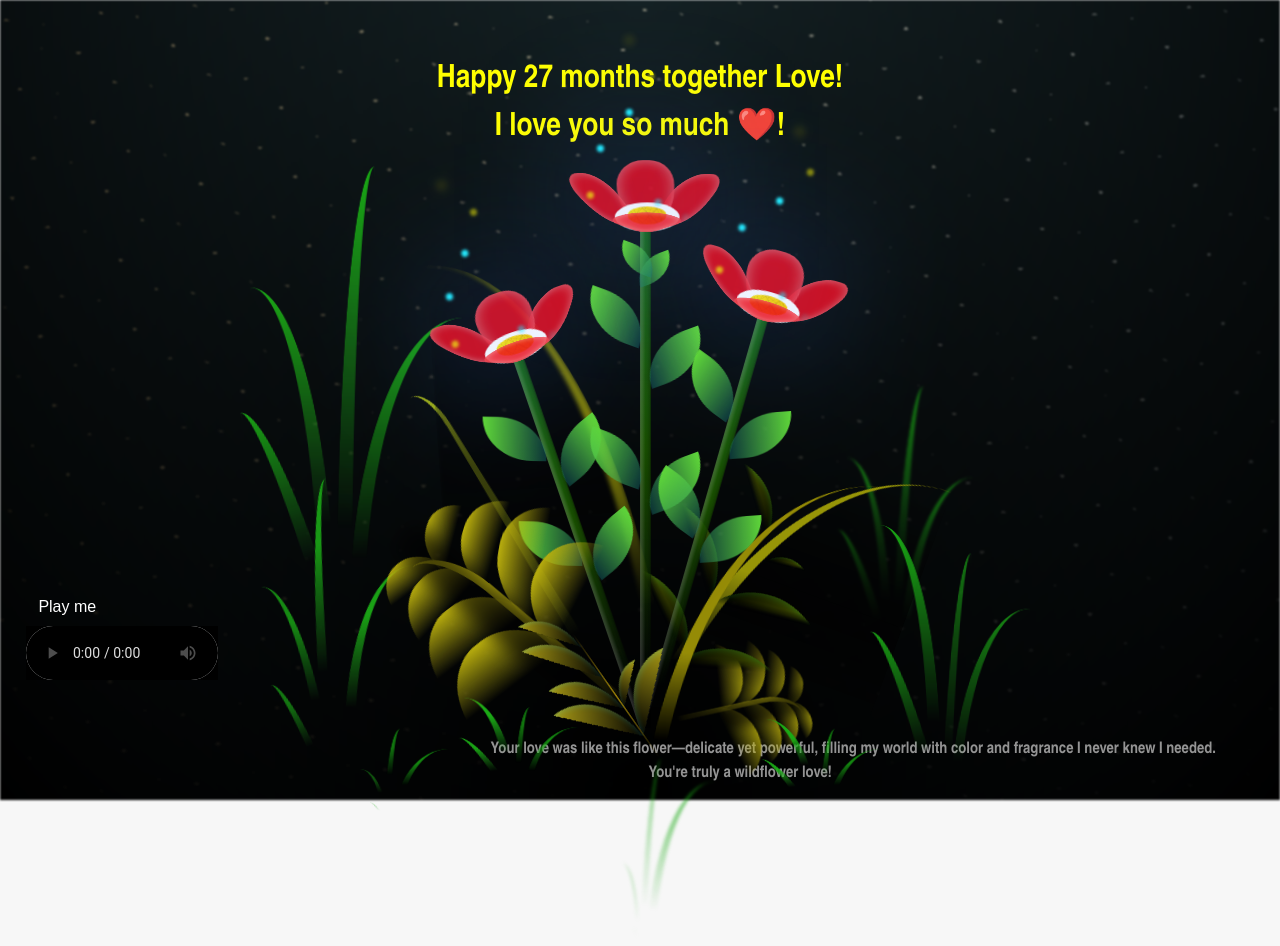
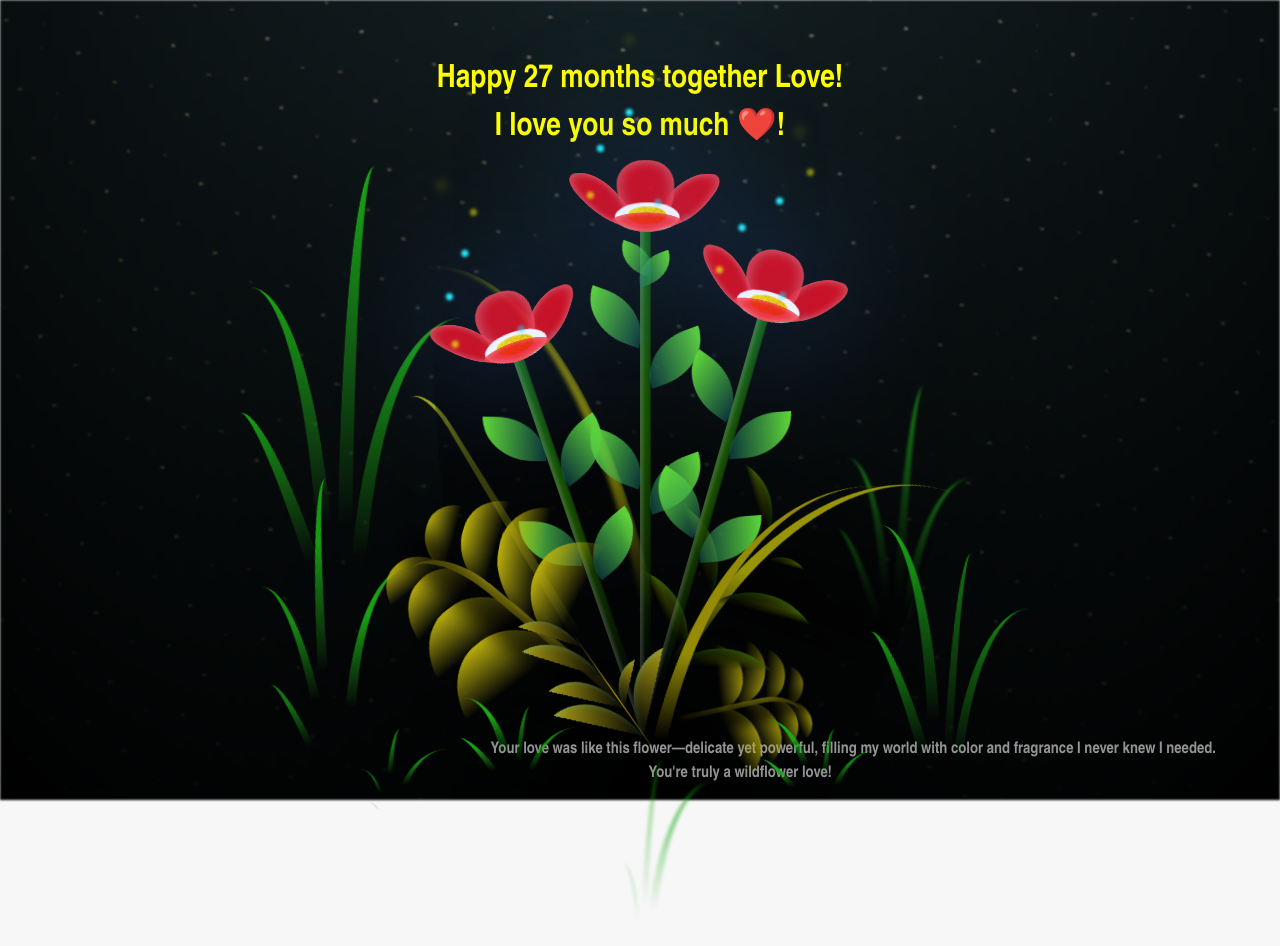
Before and after one commit to jrey21/27, a plain HTML site: page flower.html in a window 1280 px wide. Drawn offline with Linux system fonts and the light colour scheme; a script that the page names is missing.

Commit message:
Update flower.html

```diff
--- a/flower.html
+++ b/flower.html
@@ -16,8 +16,8 @@
     <p class="title-1">Your love was like this flower—delicate yet powerful, filling my world with color and fragrance I never knew I needed.</p>
     <p class="title-2">You're truly a wildflower love!</p>
 
-    <p id="audio1">Play me</p>
-    <audio id="audio" src="sound/27months.mp3" controls autoplay></audio>
+
+    <audio id="audio" src="sound/27months.mp3" autoplay></audio>
     <!-- <div id="lyrics"> -->
 
     </div>
```
